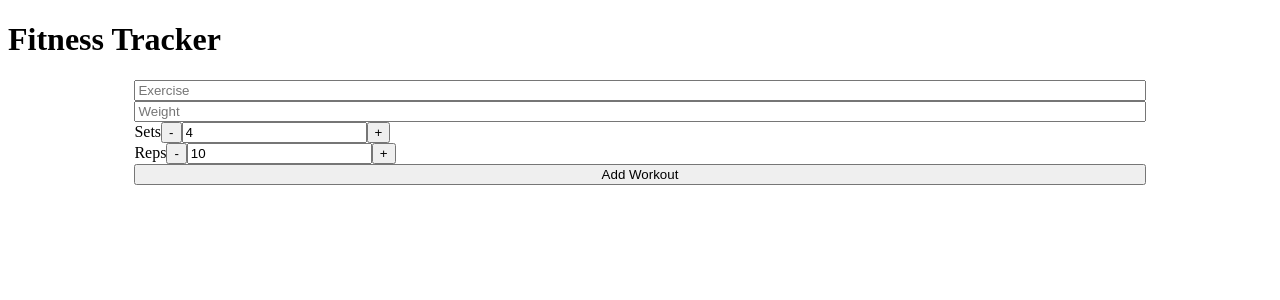
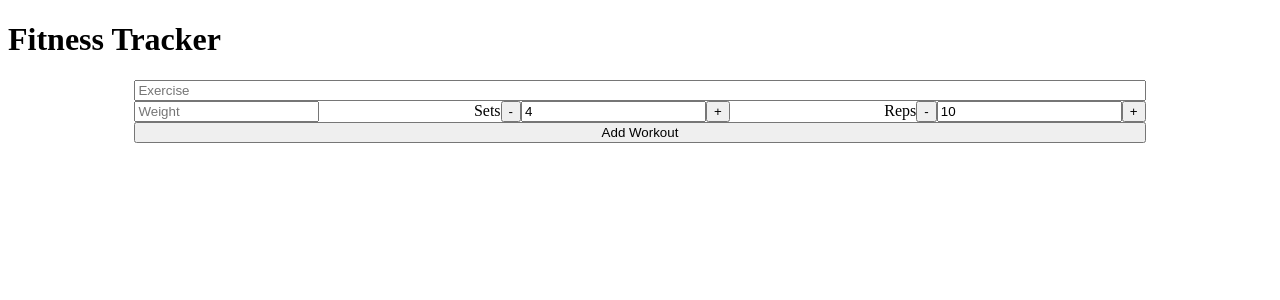
Before and after one commit to jestercruz/fitness-tracker, a React (Create React App) app: page / in a window 1280 px wide. Shown: the top 300 px of the page. Built offline with nearby package versions, Linux system fonts and the light colour scheme.

Commit message:
Testing git config

```diff
--- a/package.json
+++ b/package.json
@@ -8,7 +8,7 @@
     "@testing-library/user-event": "^13.5.0",
     "react": "^18.1.0",
     "react-dom": "^18.1.0",
-    "react-scripts": "5.0.1",
+    "react-scripts": "^5.0.1",
     "web-vitals": "^2.1.4"
   },
   "scripts": {
--- a/src/components/ExerciseInput.js
+++ b/src/components/ExerciseInput.js
@@ -12,6 +12,7 @@ const ExerciseInput = ({ exercise, setExercise, setHistory, history }) => {
         }}
         value={exercise.exercise}
       />
+      <div className="number-inputs">
         <Input
           placeholder="Weight"
           onChange={(e) => {
@@ -22,9 +23,9 @@ const ExerciseInput = ({ exercise, setExercise, setHistory, history }) => {
           }}
           value={exercise.weight}
         />
-
         <Stepper label="Sets" changeHandler={setExercise} value={exercise} />
         <Stepper label="Reps" changeHandler={setExercise} value={exercise} />
+      </div>
       <button onClick={() => setHistory([...history, exercise])}>
         Add Workout
       </button>
--- a/src/stylesheets/ExerciseInput.css
+++ b/src/stylesheets/ExerciseInput.css
@@ -5,3 +5,8 @@
   margin-left: auto;
   margin-right: auto;
 }
+
+.exercise-input-container > .number-inputs {
+  display: flex;
+  justify-content: space-between;
+}
```
Also changed, not shown: 1 other file (tests, documents, lock files or other folders). Lines whose indentation alone changed are shown as unchanged.
